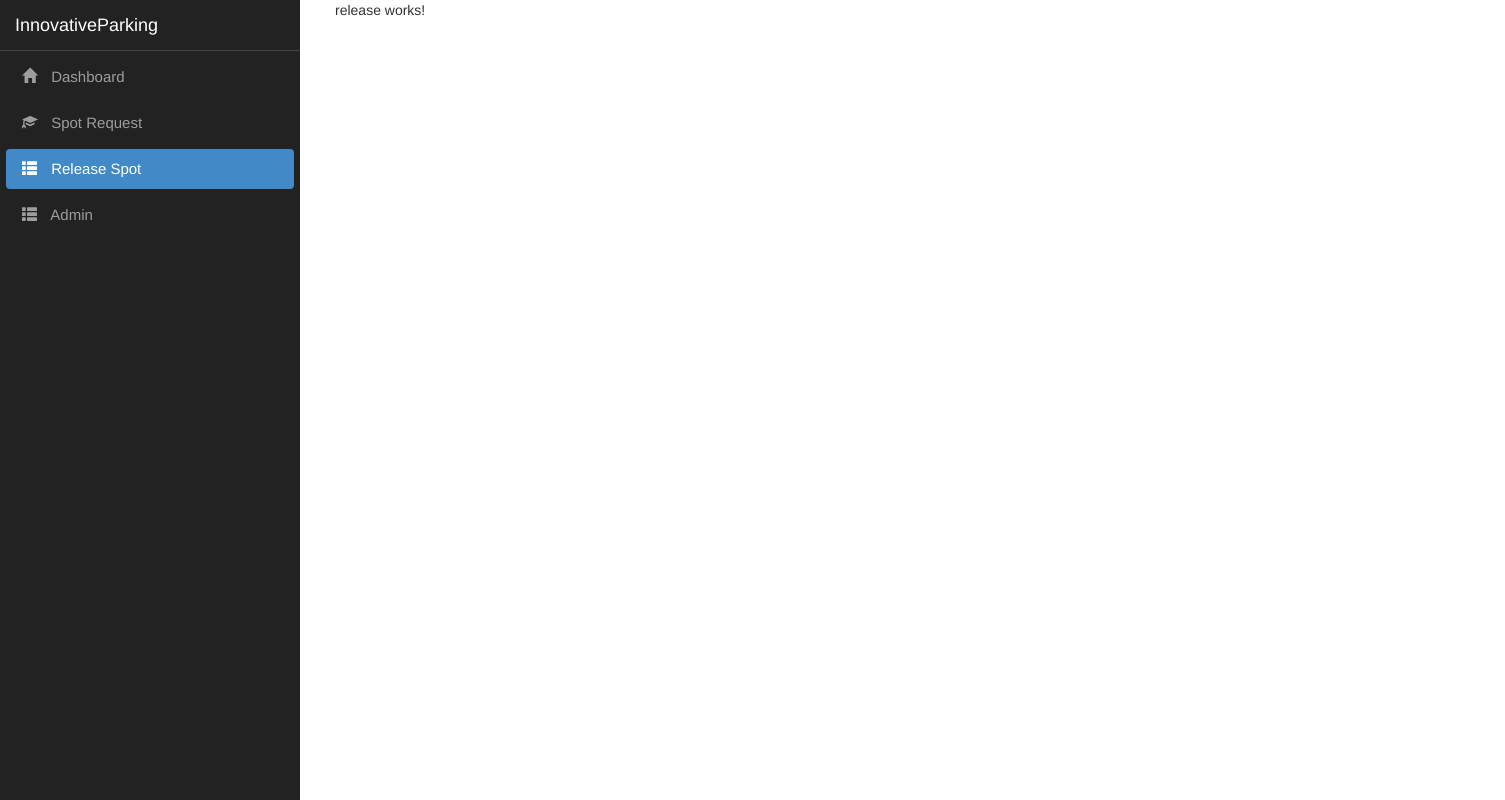
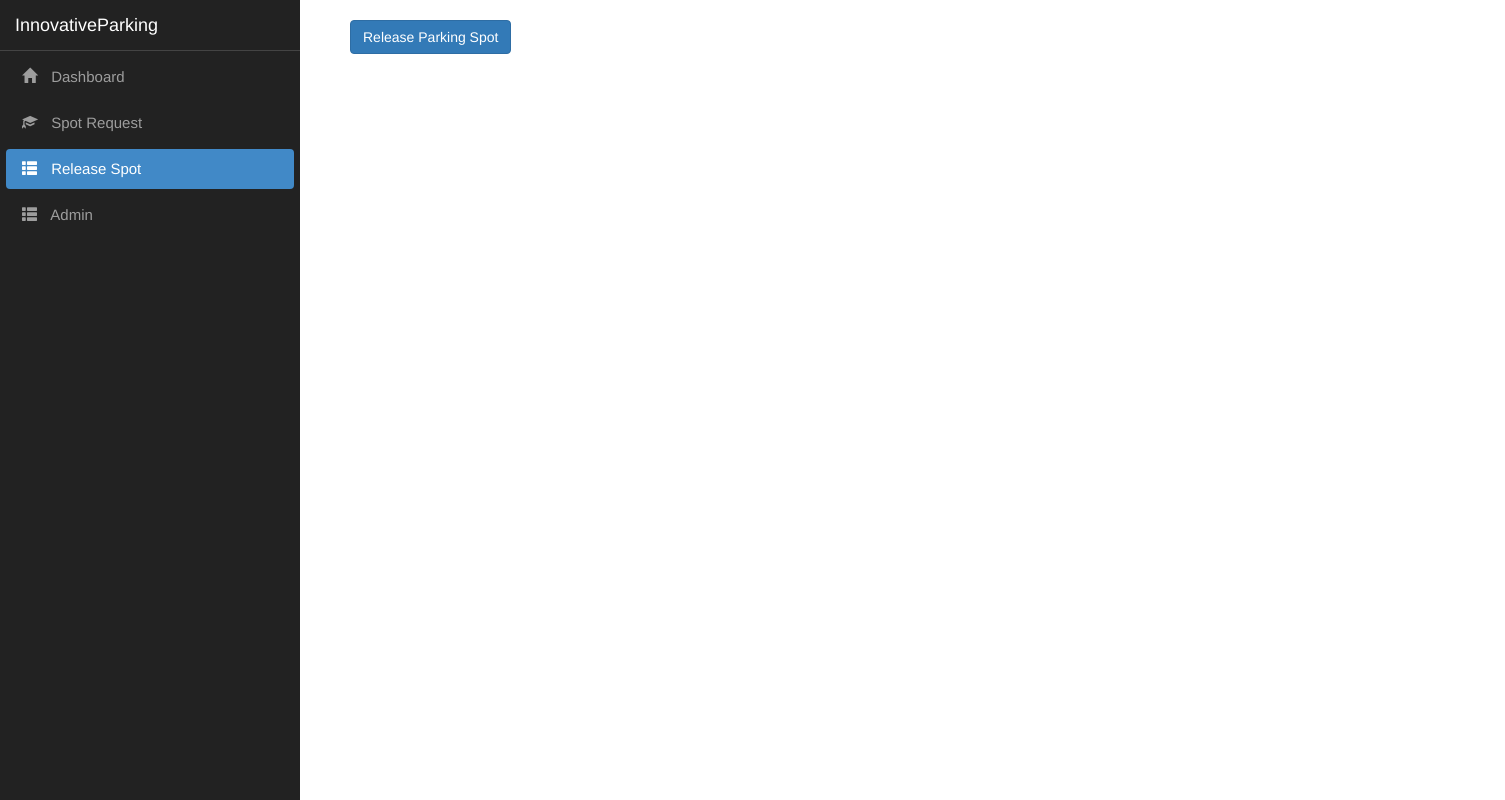
Before and after one commit to mkvmb6/InnovativeParking, an Angular app in the folder InnovativeParking/InnovativeParking/ClientApp/: page /release in a window 1280 px wide. Shown: the whole page, 1505 px wide, since content can reach past the window. Built offline with nearby package versions, Linux system fonts and the light colour scheme.

Commit message:
Modified content of components.

```diff
--- a/InnovativeParking/InnovativeParking/ClientApp/src/app/componets/dashbaord/dashbaord.component.html
+++ b/InnovativeParking/InnovativeParking/ClientApp/src/app/componets/dashbaord/dashbaord.component.html
@@ -1,3 +1,4 @@
 <p>
-  dashbaord works!
+  Your request (if any) is in the raffel.
+  Once raffel is complete, your parking spot will be shown here.
 </p>
--- a/InnovativeParking/InnovativeParking/ClientApp/src/app/componets/release/release.component.html
+++ b/InnovativeParking/InnovativeParking/ClientApp/src/app/componets/release/release.component.html
@@ -1,3 +1,4 @@
-<p>
-  release works!
-</p>
+<div class="container">
+  <br />
+  <button class="btn btn-primary">Release Parking Spot</button>
+</div>
--- a/InnovativeParking/InnovativeParking/ClientApp/src/app/componets/request/request.component.html
+++ b/InnovativeParking/InnovativeParking/ClientApp/src/app/componets/request/request.component.html
@@ -1,3 +1,4 @@
 <div class="container">
+  <br />
   <button class="btn btn-primary">Request Parking</button>
 </div>
```
